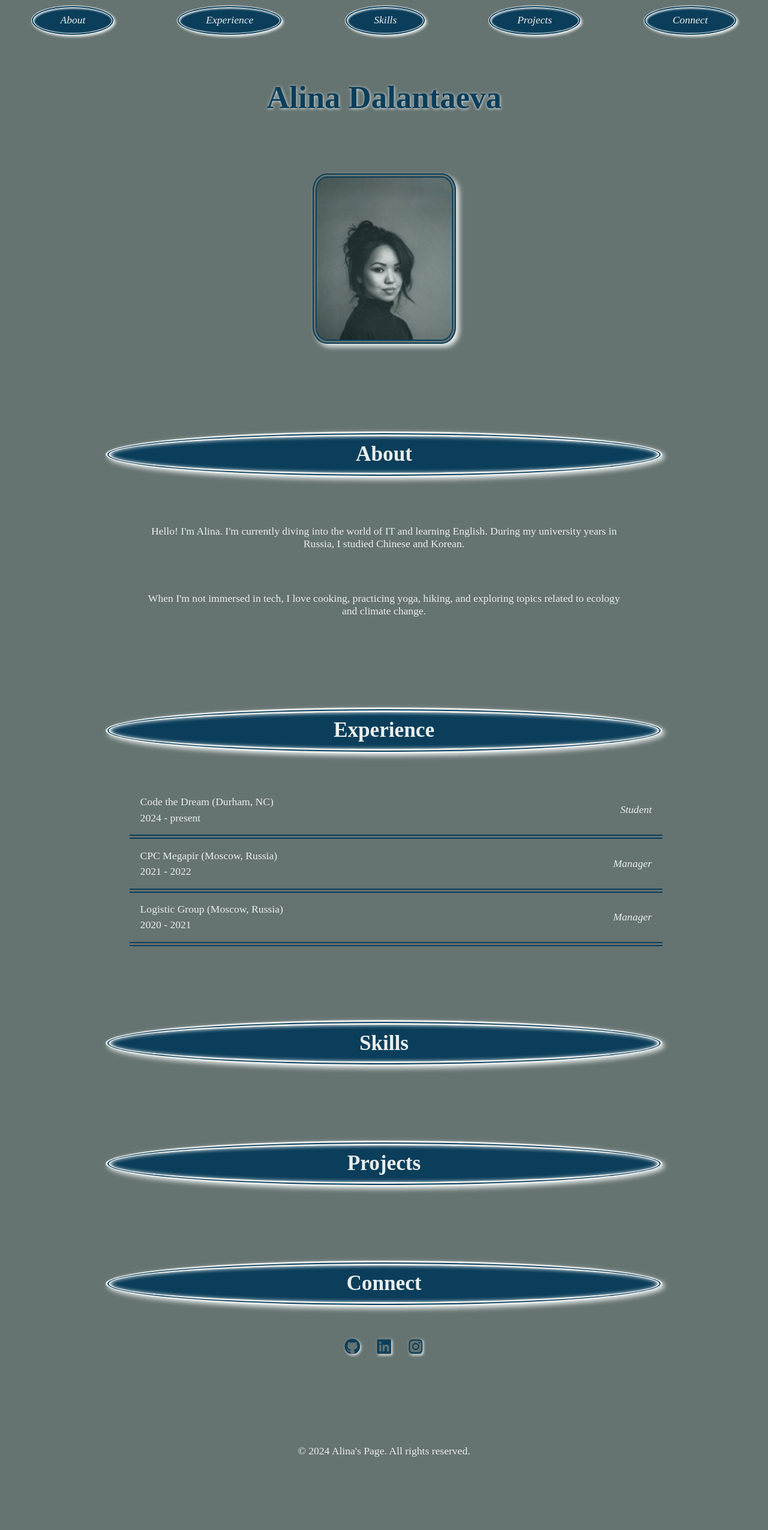
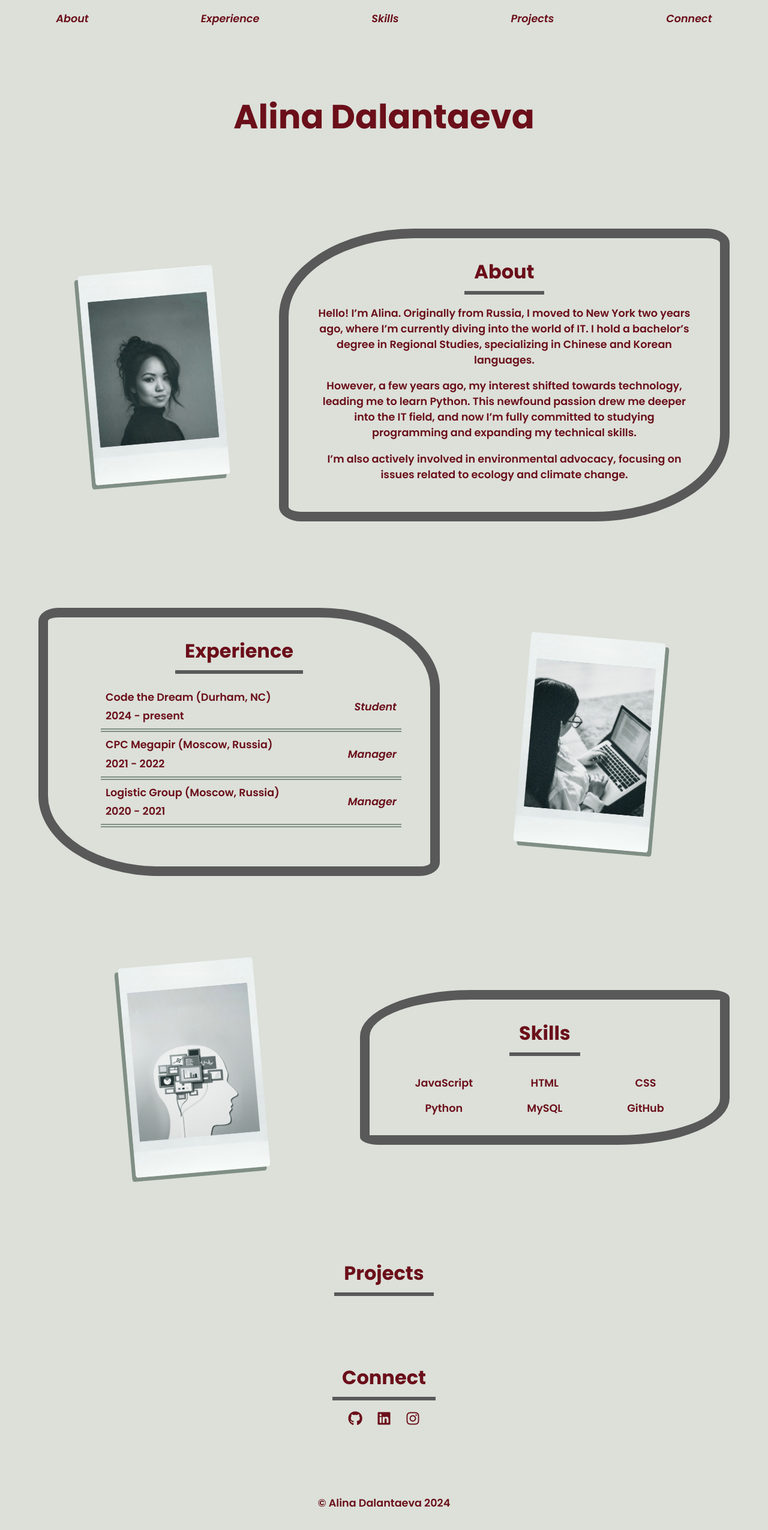
Before and after one commit to Alina5884/Alina-Dalantaeva-IO, a plain HTML site: page index.html in a window 1280 px wide. Shown: the whole page at 60% size. Drawn offline with Linux system fonts and the light colour scheme.

Commit message:
js added, created footer and skills

```diff
--- a/css/index.css
+++ b/css/index.css
@@ -1,114 +1,105 @@
-body {
-    background-color: #657371;
-    color: #EAEEED;
-    font-family: "Poppins", sans-ser;
-    font-size: 1.1em;
-    text-align: center;
-    margin: 0 auto;
+* {
+    box-sizing: border-box;
 }
 
-/* =================
-    navigation
-   ================= */
-
-#navigation {
-    background-color: #657371;
-    position: fixed;
-    top: 0;
-    width: 100%;
+:root {
+    --bg-color: #DCE0D9;
+    --primary-color: #6B0F1A;
+    --secondary-color: #595959;
+    --accent-color: #808F85;
 }
 
-#navigation ul {
-    display: flex;
-    justify-content: space-around;
-    list-style: none;
-    padding: 0;
-    margin: 0.5em auto;
-}
-
-#navigation ul li {
-    background-color: #0B3E5B;
-    padding: 0.6em 2.5em;
-    border: 0.25em double #EAEEED;
-    border-radius: 60%;
-    box-shadow:
-        inset 0.07em 0.07em 0.17em #EAEEED,
-        0.13em 0.13em 0.25em #EAEEED;
-}
-
-#navigation ul li a {
-    color: #EAEEED;
-    font-style: italic;
-    text-decoration: none;
-}
-
-#navigation ul li:hover {
-    background-color: #657371;
-    border: 0.25em double #0B3E5B;
-    box-shadow:
-        inset 0.07em 0.07em 0.17em #0B3E5B,
-        0.13em 0.13em 0.25em #0B3E5B;
-}
-
-#navigation ul li:hover a {
-    color: #0B3E5B;
-    text-shadow: none;
+body {
+    margin: 0;
+    background-color: var(--bg-color);
+    color: var(--primary-color);
+    font-family: "Poppins", sans-serif;
+    font-size: 1.1rem;
+    font-weight: 600;
+    text-align: center;
 }
 
 /* =================
     main content
-   ================= */
+==================== */
 
-#profile-picture {
-    border: 0.4em double #0B3E5B;
-    border-radius: 10%;
-    box-shadow: 0.3em 0.3em 0.5em #EAEEED;
-    margin: 1em auto;
+h1 {
+    padding-top: 1.5rem;
+    margin-top: 8rem;
+    margin-bottom: 5rem;
+    font-size: 3.5rem;
+    color: var(--primary-color);
+}
+
+h2 {
+    display: inline-block;
+    font-size: 2rem;
+    margin: 0 auto;
+    padding: 0 1rem 0.5rem;
+    color:var(--primary-color);
+    border-bottom: 0.4rem solid var(--secondary-color);
+}
+
+.feature {
+    display: grid;
+    grid-template-columns: auto auto;
+    grid-gap: 1rem;
+    margin: 9rem auto;
+    max-width: 90%;
+}
+
+img {
+    grid-row: 1;
+    margin: 0 5rem;
+    border-radius: 1.5%;
+    max-height: 400px;
+    align-self: center;
+    justify-self: center;
 }
 
 #about,
 #experience,
-#skills,
-#projects,
-#connect {
-    margin: 7em 10em;
-    padding: 0;
+#skills {
+    width: 100%;
+    margin: 0 1rem;
+    padding: 2rem 3rem;
+    border: 1rem solid var(--secondary-color);
+    display: inline-block;
+    align-self: center;
+    justify-self: center;
 }
 
-h1 {
-    padding-top: 1.5em;
-    margin-top: 1em;
-    margin-bottom: 1.5em;
-    font-size: 3em;
-    color:#0B3E5B;
-    text-shadow: 0.01em 0.01em 0.1em #EAEEED;;
+#about,
+#skills {
+    grid-column: 2 / -1;
+    border-radius: 30% 5%;
 }
 
-h2 {
-    background-color: #0B3E5B;
-    font-size: 2em;
-    margin-top: 1.5em;
-    margin-bottom: 1.5em;
-    color:#EAEEED;
-    border: 0.25em double #EAEEED;
-    border-radius: 70%;
-    box-shadow:
-    inset 0.01em 0.01em 0.17em #EAEEED,
-        0.1em 0.1em 0.25em #EAEEED;
-    padding: 0.3em
+/* About me */
+
+
+#main-image {
+    grid-column: 1 / 2;
+    box-shadow: -0.4rem 0.4rem 0 var(--accent-color);
+    transform: rotate(-5deg);
 }
 
-p {
-    margin: 1em 2em;
-    padding: 1.5em;
+
+/* Experience */
+
+
+#experience {
+    grid-column: 1 / 2;
+    border-radius: 5% 30%;
+    padding-bottom: 3rem;
 }
+
 #experience li {
     display: grid;
-    grid-template-columns: 1fr 1fr;
+    grid-template-columns: auto 1fr;
     grid-template-rows: auto auto;
-    color: #EAEEED;
-    border-bottom: 0.4em double #0B3E5B;
-    padding: 1em;
+    border-bottom: 0.4rem double var(--accent-color);
+    padding: 0.5rem;
 }
 
 .job-details {
@@ -139,28 +130,69 @@ p {
     font-style: italic;
 }
 
+#experience-image {
+    grid-column: 2 / 3;
+    box-shadow: 0.4rem 0.4rem 0 var(--accent-color);
+    transform: rotate(5deg);
+}
+
+
+/* Skills */
+
+#skills-image {
+    grid-column: 1 / 2;
+    box-shadow: -0.4rem 0.4rem 0 var(--accent-color);
+    transform: rotate(-5deg);
+}
+
+#skills ul {
+    list-style: none;
+    display: grid;
+    grid-template-columns: repeat(3, 1fr);
+    grid-gap: 1rem;
+    margin: 2rem 0 0;
+    padding: 0;
+    max-width: 100%;
+    justify-content: center;
+}
+
+
+#projects,
+#connect {
+    margin: 7rem 10rem;
+    padding: 0;
+}
+
 #connect ul {
     width: auto;
     display: grid;
-    grid-template-columns: repeat(3, 3em);
+    grid-template-columns: repeat(3, 3rem);
     justify-content: center;
-    padding-top: 1em;
+    padding-top: 1rem;
     padding: 0;
     list-style: none;
 
 }
 
+footer {
+    margin: 5rem 10rem ;
+}
+
 /* =================
     icons
-   ================= */
+==================== */
 
 a {
-    color: #0B3E5B;
+    color: var(--primary-color);
+}
+
+a:hover,
+a:focus {
+    color: var(--secondary-color);
 }
 
 .fa-brands {
-    font-size: 1.5em;
-    box-shadow: 0.07em 0.07em 0.17em #EAEEED;
+    font-size: 1.5rem;
 }
 
 .fa-github {
@@ -173,92 +205,139 @@ a {
     border-radius: 20%;
 }
 
-footer {
-    margin: 5em 10em ;
+/* ==============
+    navigation
+================= */
+
+   #navigation {
+    background-color: var(--bg-color);
+    position: fixed;
+    top: 0;
+    width: 100%;
+    z-index: 1000;
 }
 
-/* ==================================
-    media queries for mobile devices
-   ================================== */
+#navigation ul {
+    display: flex;
+    justify-content: space-around;
+    list-style: none;
+    padding: 0;
+    margin: 0.5rem auto;
+}
 
-   @media (max-width: 768px) {
+#navigation li {
+
+    padding: 0.6rem 2.5rem;
+}
+
+#navigation a {
+    color: var(--primary-color);
+    font-style: italic;
+    text-decoration: none;
+    /* border-bottom: 0.1rem solid; */
+}
+
+#navigation li:hover a {
+    color: var(--secondary-color);
+    text-shadow: none;
+    border-bottom: 0.3rem double;
+}
+
+/* =================
+    media queries
+==================== */
+
+   @media (max-width: 1024px) {
 
     body {
-        font-size: 1em;
+        font-size: 1rem;
+    }
+
+    .feature {
+        display: block;
+        margin: 3rem 2rem;
+    }
+
+    img {
+        margin: 1rem 0;
+    }
+
+    #about,
+    #experience,
+    #skills {
+        margin: 1rem 0;
+        padding: 1rem;
+        border: 0.5rem solid var(--secondary-color);
+    }
+
+    #experience ul,
+    #skills ul {
+        margin-bottom: 2rem;
+    }
+    #experience li{
+        display: flex;
+        flex-direction: column;
+        align-items: flex-start;
+    }
+
+    .job-details {
+        display: flex;
+        flex-direction: column;
+        gap: 0.3rem;
+    }
+
+    .place,
+    .dates {
+        align-self: flex-start;
+    }
+
+    .title {
+        align-self: flex-end;
+    }
+
+    #skills ul {
+        grid-template-columns: repeat(auto-fill, minmax(120px, 1fr));
+    }
+
+    #projects,
+    #connect {
+        width: auto;
+        margin: 1rem auto;
     }
 
     #navigation ul {
+        flex-direction: column;
         padding: 0;
-        margin: 1em 0;
+        margin: 1rem 0;
 
     }
     #navigation ul li {
-        padding: 0.5em 1em;
-        margin-bottom: 0.5em;
+        padding: 0;
+        margin: 0;
         width: 100%;
         text-align: center;
     }
 
     #navigation ul li a {
-        font-size: 1em;
+        font-size: 1rem;
     }
 
-    #about,
-    #experience,
-    #skills,
-    #projects,
-    #connect {
-        margin: 2em 1em;
-    }
 
     h1 {
-        font-size: 2em;
+        font-size: 2rem;
     }
 
     h2 {
-        font-size: 1.5em;
-        padding: 0.2em;
+        font-size: 1.5rem;
+        padding: 0.2rem;
     }
 
     p {
-        margin: 1em;
-        padding: 1em;
+        margin: 0.5rem;
+        padding: 0.5rem;
     }
 
     footer {
-        margin: 2em 1em ;
+        margin: 2rem 1rem ;
     }
 }
-
-/* ==================================
-    media queries for tablets
-   ================================== */
-
-@media (max-width: 1024px) {
-    body {
-        font-size: 1em;
-    }
-
-    #navigation ul li {
-        padding: 0.5em 1em;
-        margin-bottom: 0.5em;
-        width: 100%;
-        text-align: center;
-    }
-
-    #about,
-    #experience,
-    #skills,
-    #projects,
-    #connect {
-        margin: 5em 3em;
-    }
-
-    h1 {
-        font-size: 2.5em;
-    }
-
-    h2 {
-        font-size: 1.5em;
-    }
-}
--- a/index.html
+++ b/index.html
@@ -6,10 +6,12 @@
         <meta name="author" content="Alina Dalantaeva">
         <title>Alina's Page</title>
         <link href="./css/index.css" rel="stylesheet">
+        <link rel="preconnect" href="https://fonts.googleapis.com">
+        <link rel="preconnect" href="https://fonts.gstatic.com" crossorigin>
+        <link href="https://fonts.googleapis.com/css2?family=Poppins:ital,wght@0,100;0,200;0,300;0,400;0,500;0,600;0,700;0,800;0,900;1,100;1,200;1,300;1,400;1,500;1,600;1,700;1,800;1,900&display=swap" rel="stylesheet">
         <link rel="stylesheet" href="https://cdnjs.cloudflare.com/ajax/libs/font-awesome/6.0.0-beta3/css/all.min.css">
     </head>
     <body>
-
         <header>
             <nav id="navigation">
                 <ul>
@@ -21,20 +23,21 @@
                 </ul>
             </nav>
         </header>
-
         <main>
             <h1>Alina Dalantaeva</h1>
-
-            <img src="./img/Alina.jpg" alt="picture" width="225" height="270" id="profile-picture">
+            <div class="feature">
+                <img src="./img/profile.jpg" alt="my picture" width="225" height="350" id="main-image">
 
                 <section id="about">
                     <h2>About</h2>
-                <p>Hello! I'm Alina. I'm currently diving into the world of IT and learning English.
-                    During my university years in Russia, I studied Chinese and Korean.</p>
-                <p>When I'm not immersed in tech, I love cooking, practicing yoga, hiking,
-                    and exploring topics related to ecology and climate change.</p>
+                    <p>Hello! I’m Alina. Originally from Russia, I moved to New York two years ago, where I’m currently diving into the world of IT.
+                        I hold a bachelor’s degree in Regional Studies, specializing in Chinese and Korean languages.</p>
+                    <p>However, a few years ago, my interest shifted towards technology, leading me to learn Python.
+                        This newfound passion drew me deeper into the IT field, and now I’m fully committed to studying programming and expanding my technical skills. </p>
+                    <p>I’m also actively involved in environmental advocacy, focusing on issues related to ecology and climate change.</p>
                 </section>
-
+            </div>
+            <div class="feature">
                 <section id="experience">
                     <h2>Experience</h2>
                     <ul>
@@ -61,11 +64,15 @@
                         </li>
                     </ul>
                 </section>
-
+                <img src="./img/experience.jpg" alt="image with laptop" width="225" height="350" id="experience-image">
+            </div>
+            <div class="feature">
                 <section id="skills">
                     <h2>Skills</h2>
+                    <ul></ul>
                 </section>
-
+                <img src="./img/skills.jpg" alt="brain image" width="225" height="350" id="skills-image">
+            </div>
                 <section id="projects">
                     <h2>Projects</h2>
                 </section>
@@ -78,12 +85,7 @@
                         <li><a href="https://www.instagram.com/alina.3q/" target="_blank" rel="noopener noreferrer"><i class="fa-brands fa-instagram"></i></a></li>
                     </ul>
                 </section>
-
         </main>
-
-        <footer>
-            <p>&copy; 2024 Alina's Page. All rights reserved.</p>
-        </footer>
-
+        <script src="./js/index.js" defer></script>
     </body>
 </html>
--- /dev/null
+++ b/js/index.js
@@ -0,0 +1,17 @@
+const skills = ['JavaScript','HTML', 'CSS', 'Python', 'MySQL', 'GitHub'];
+const skillsSection = document.getElementById('skills');
+const skillsList = skillsSection.querySelector('ul');
+for (let i = 0; i < skills.length; i++) {
+    const skill = document.createElement('li');
+    skill.textContent = skills[i];
+    skillsList.appendChild(skill);
+}
+
+const body = document.querySelector('body');
+const today = new Date();
+const thisYear = today.getFullYear();
+const footer = document.createElement('footer');
+body.appendChild(footer);
+const copyright = document.createElement('p');
+copyright.innerHTML = "&copy; Alina Dalantaeva " + thisYear;
+footer.appendChild(copyright);
```
Also changed, not shown: img/Alina.jpg (deleted), img/experience.jpg (added), img/profile.jpg (added), img/skills.jpg (added), 2 other files. Lines whose indentation alone changed are shown as unchanged.
